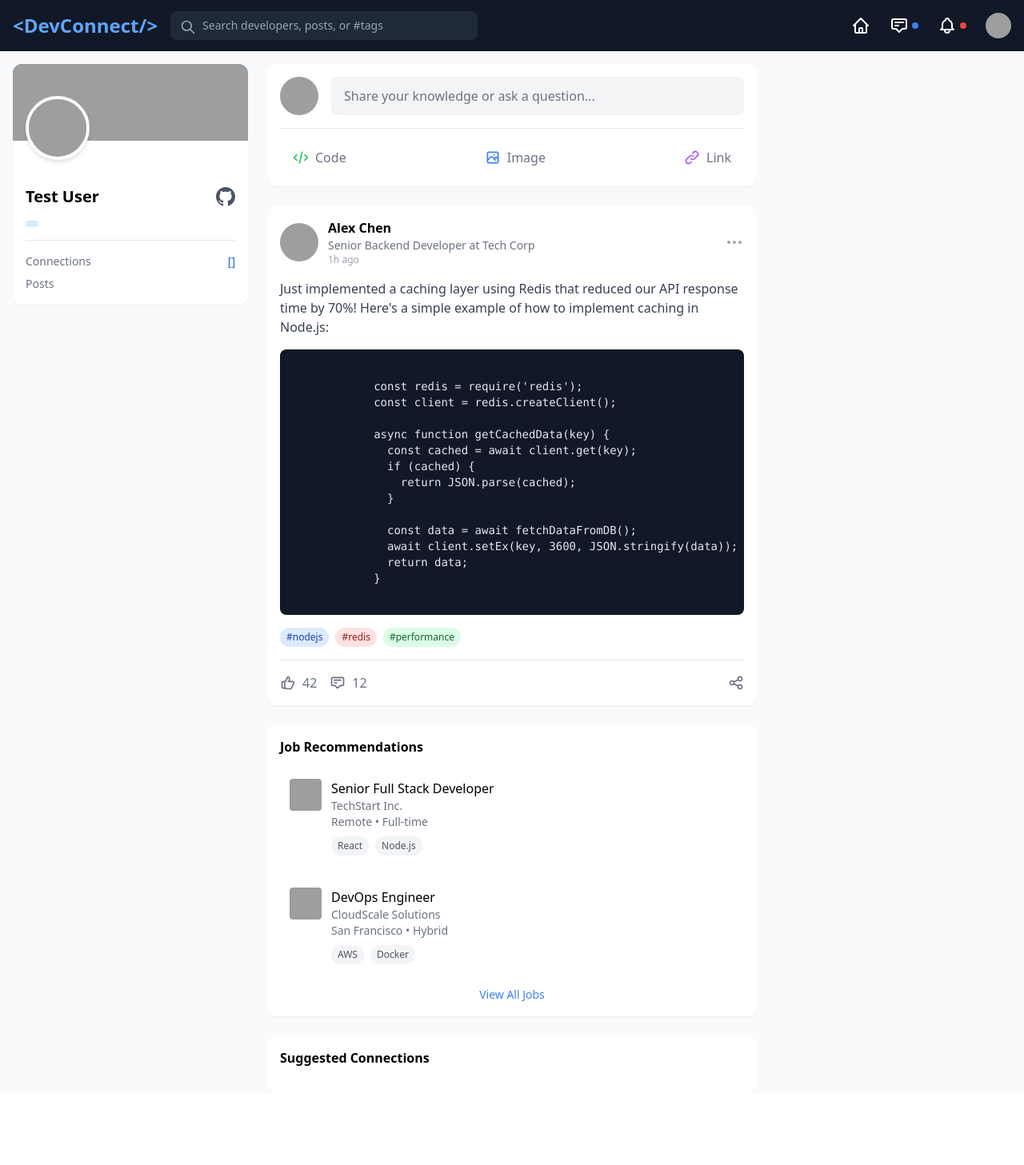
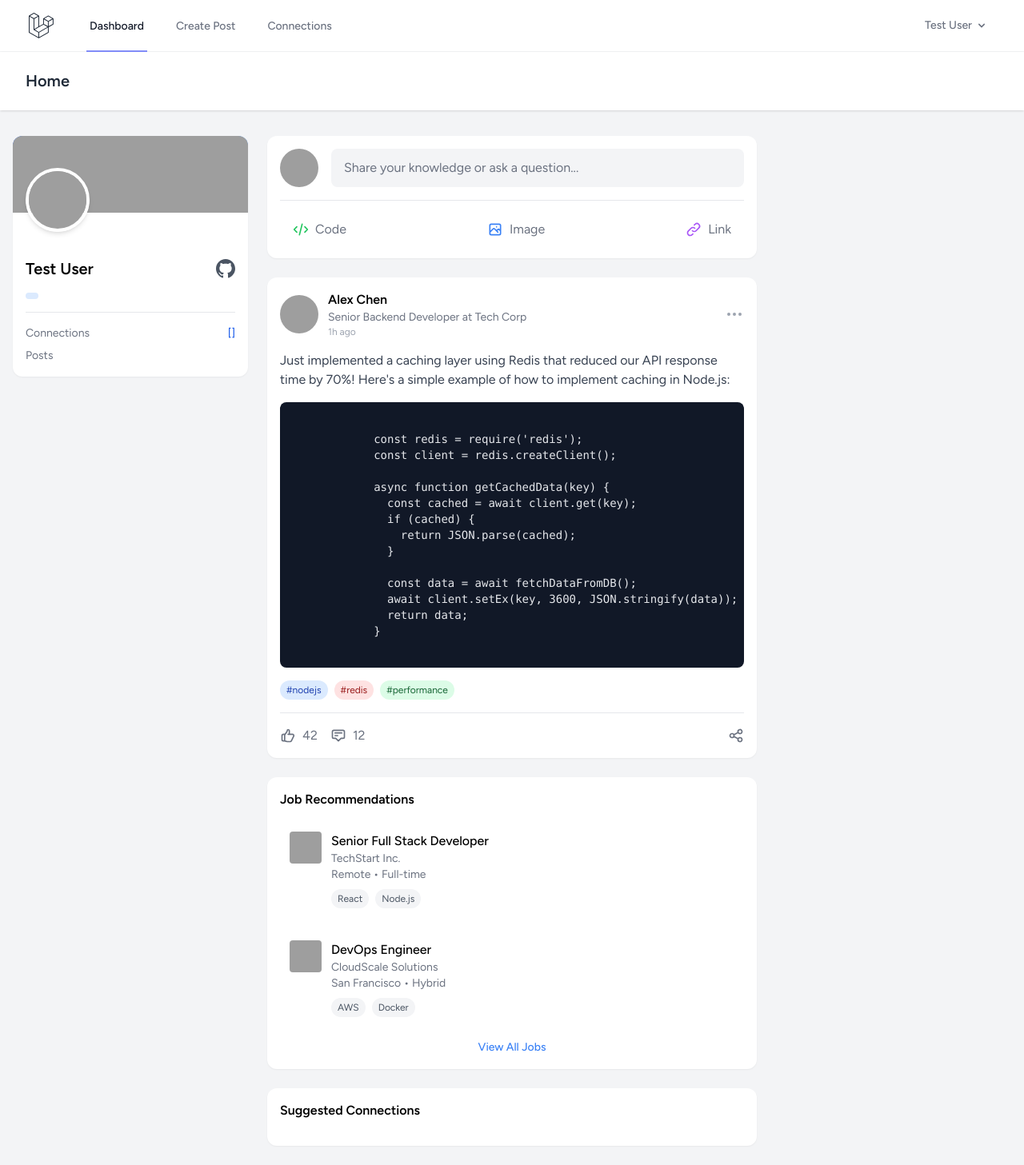
Before and after one commit to Ibrahim-Lmlilas/-R-seau-Social-pour-D-veloppeurs, a Laravel app: page /dashboard in a window 1280 px wide. Shown: the whole page at 80% size. Before the commit the page ends 1367 px from the top, so only its background shows below. Run offline with Laravel 12, Linux system fonts and the light colour scheme; a user stored in the database is signed in; data comes from the database, SQL or seed files in the repository; data that the repository does not hold is empty; style sheets or scripts are compiled from the project's sources; some libraries are stand-ins or nearby versions; grey boxes are pictures that could not be loaded.

Commit message:
Provile v.2

```diff
--- a/app/Http/Controllers/ProfileController.php
+++ b/app/Http/Controllers/ProfileController.php
@@ -59,7 +59,7 @@ class ProfileController extends Controller
 
         $user->save();
 
-        return Redirect::route('profile.edit')->with('status', 'profile-updated');
+        return Redirect::route('dashboard')->with('status', 'profile-updated');
     }
 
     /**
--- a/resources/views/dashboard.blade.php
+++ b/resources/views/dashboard.blade.php
@@ -8,53 +8,17 @@
 </head>
 <body class="bg-gray-50">
     <!-- Navigation -->
-    <nav class="fixed top-0 w-full bg-gray-900 text-white z-50">
-        <div class="max-w-7xl mx-auto px-4">
-            <div class="flex justify-between items-center h-16">
-                <div class="flex items-center space-x-4">
-                    <div class="text-2xl font-bold text-blue-400">&lt;DevConnect/&gt;</div>
-                    <div class="relative">
-                        <input type="text"
-                               placeholder="Search developers, posts, or #tags"
-                               class="bg-gray-800 pl-10 pr-4 py-2 rounded-lg w-96 text-sm focus:outline-none focus:ring-2 focus:ring-blue-500 focus:bg-gray-700 transition-all duration-200"
-                        >
-                        <svg class="w-5 h-5 text-gray-400 absolute left-3 top-2.5" fill="none" stroke="currentColor" viewBox="0 0 24 24">
-                            <path stroke-linecap="round" stroke-linejoin="round" stroke-width="2" d="M21 21l-6-6m2-5a7 7 0 11-14 0 7 7 0 0114 0z"/>
-                        </svg>
-                    </div>
-                </div>
-
-                <div class="flex items-center space-x-6">
-                    <a href="#" class="flex items-center space-x-1 hover:text-blue-400">
-                        <svg class="w-6 h-6" fill="none" stroke="currentColor" viewBox="0 0 24 24">
-                            <path stroke-linecap="round" stroke-linejoin="round" stroke-width="2" d="M3 12l2-2m0 0l7-7 7 7M5 10v10a1 1 0 001 1h3m10-11l2 2m-2-2v10a1 1 0 01-1 1h-3m-6 0a1 1 0 001-1v-4a1 1 0 011-1h2a1 1 0 011 1v4a1 1 0 001 1m-6 0h6"/>
-                        </svg>
-                    </a>
-                    <a href="#" class="flex items-center space-x-1 hover:text-blue-400">
-                        <svg class="w-6 h-6" fill="none" stroke="currentColor" viewBox="0 0 24 24">
-                            <path stroke-linecap="round" stroke-linejoin="round" stroke-width="2" d="M7 8h10M7 12h4m1 8l-4-4H5a2 2 0 01-2-2V6a2 2 0 012-2h14a2 2 0 012 2v8a2 2 0 01-2 2h-3l-4 4z"/>
-                        </svg>
-                        <span class="bg-blue-500 rounded-full w-2 h-2"></span>
-                    </a>
-                    <a href="#" class="flex items-center space-x-1 hover:text-blue-400">
-                        <svg class="w-6 h-6" fill="none" stroke="currentColor" viewBox="0 0 24 24">
-                            <path stroke-linecap="round" stroke-linejoin="round" stroke-width="2" d="M15 17h5l-1.405-1.405A2.032 2.032 0 0118 14.158V11a6.002 6.002 0 00-4-5.659V5a2 2 0 10-4 0v.341C7.67 6.165 6 8.388 6 11v3.159c0 .538-.214 1.055-.595 1.436L4 17h5m6 0v1a3 3 0 11-6 0v-1m6 0H9"/>
-                        </svg>
-                        <span class="bg-red-500 rounded-full w-2 h-2"></span>
-                    </a>
-                    <div class="h-8 w-8 rounded-full overflow-hidden">
-                        <img src="{{ asset('storage/' . $user->image) }}" alt="Profile" class="w-full h-full object-cover"/>
-                    </div>
-                </div>
-            </div>
-        </div>
-    </nav>
-
-    <!-- Main Content -->
-    <div class="max-w-7xl mx-auto pt-20 px-4">
+    <x-app-layout>
+        <x-slot name="header">
+            <h2 class="font-semibold text-xl text-gray-800 dark:text-gray-200 leading-tight">
+                {{ __('Home') }}
+            </h2>
+        </x-slot>
+        <!-- Main Content -->
+    <div class="max-w-7xl mx-auto pt-8 px-4">
         <div class="grid grid-cols-1 lg:grid-cols-4 gap-6">
             <!-- Profile Card -->
-            <div class="space-y-6">
+            <div class="space-y-6 flex flex-col lg:col-span-1 lg:row-span-2">
                 <div class="bg-white rounded-xl shadow-sm overflow-hidden">
                     <div class="relative">
                         <div class="h-24 bg-gradient-to-r from-blue-600 to-blue-400 relative overflow-hidden">
@@ -73,7 +37,10 @@
                             </a>
                         </div>
                         <p class="text-gray-600 text-sm mt-1">{{ $user->industry }}</p>
+                        <p class="text-gray-500 text-sm mt-2">{{ $user->certifications }}</p>
                         <p class="text-gray-500 text-sm mt-2">{{ $user->bio }}</p>
+
+
 
                         <div class="mt-4 flex flex-wrap gap-2">
                             <span class="px-2 py-1 bg-blue-100 text-blue-800 rounded-full text-xs">{{$user->skills}}</span>
@@ -101,7 +68,7 @@
                 <!-- Post Creation -->
                 <div class="bg-white rounded-xl shadow-sm p-4">
                     <div class="flex items-center space-x-4">
-                        <img src="https://avatar.iran.liara.run/public/boy" alt="User" class="w-12 h-12 rounded-full"/>
+                        <img src="{{ asset('storage/' . $user->image) }}" alt="User" class="w-12 h-12 rounded-full"/>
                         <button class="bg-gray-100 hover:bg-gray-200 text-gray-500 text-left rounded-lg px-4 py-3 flex-grow transition-colors duration-200">
                             Share your knowledge or ask a question...
                         </button>
@@ -263,3 +230,5 @@
                 </div>
             </body>
             </html>
+
+    </x-app-layout>
--- a/resources/views/layouts/navigation.blade.php
+++ b/resources/views/layouts/navigation.blade.php
@@ -75,7 +75,7 @@
         <div class="pt-2 pb-3 space-y-1">
         <div class="pt-2 pb-3 space-y-1">
             <x-responsive-nav-link :href="route('dashboard')" :active="request()->routeIs('dashboard')">
-                {{ __('Dashboard') }}
+                {{ __('Home') }}
             </x-responsive-nav-link>
             <x-responsive-nav-link :href="route('posts.create')" :active="request()->routeIs('posts.create')">
                 {{ __('Create Post') }}
```
